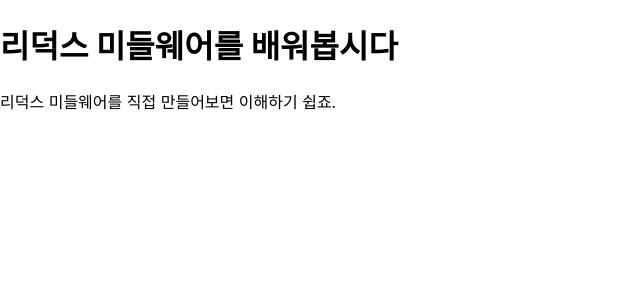
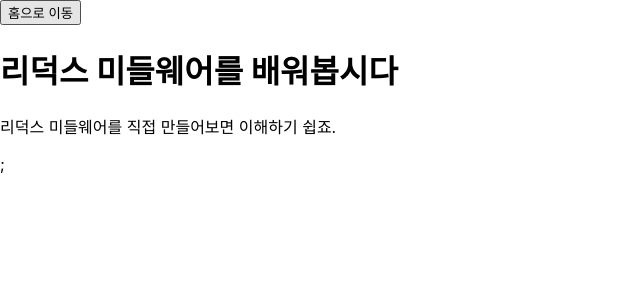
Before and after one commit to SungHyun627/React_Study, a React (Create React App) app in the folder redux-middleware-in-react/: page /1 in a window 1280 px wide. Shown: the top 300 px of the page, without its empty margins (0-640 px from the left). Built offline with nearby package versions, Linux system fonts and the light colour scheme.

Commit message:
goToHome thunk를 dispatch

```diff
--- a/redux-middleware-in-react/src/containers/PostContainer.js
+++ b/redux-middleware-in-react/src/containers/PostContainer.js
@@ -1,6 +1,6 @@
 import { useEffect } from "react";
 import { useSelector, useDispatch } from "react-redux";
-import { getPost } from "../modules/posts";
+import { getPost, goToHome } from "../modules/posts";
 import Post from "../components/Post";
 
 function PostContainer({ postId }) {
@@ -22,7 +22,12 @@ function PostContainer({ postId }) {
   if (error) return <div>에러 발생</div>;
   if (!data) return null;
 
-  return <Post post={data} />;
+  return (
+    <>
+      <button onClick={() => dispatch(goToHome())}>홈으로 이동</button>
+      <Post post={data} />;
+    </>
+  );
 }
 
 export default PostContainer;
```
